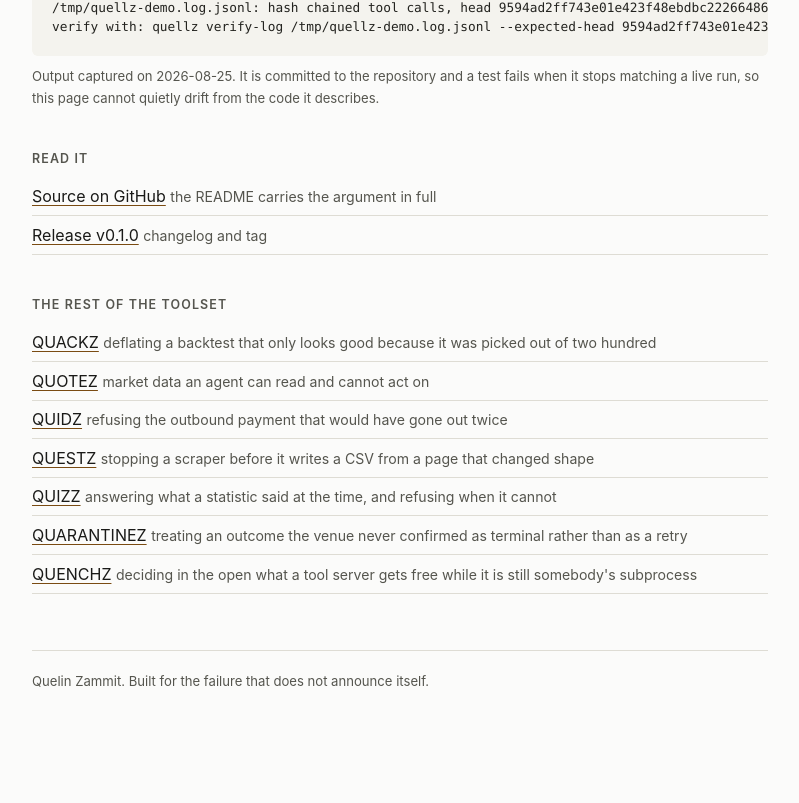
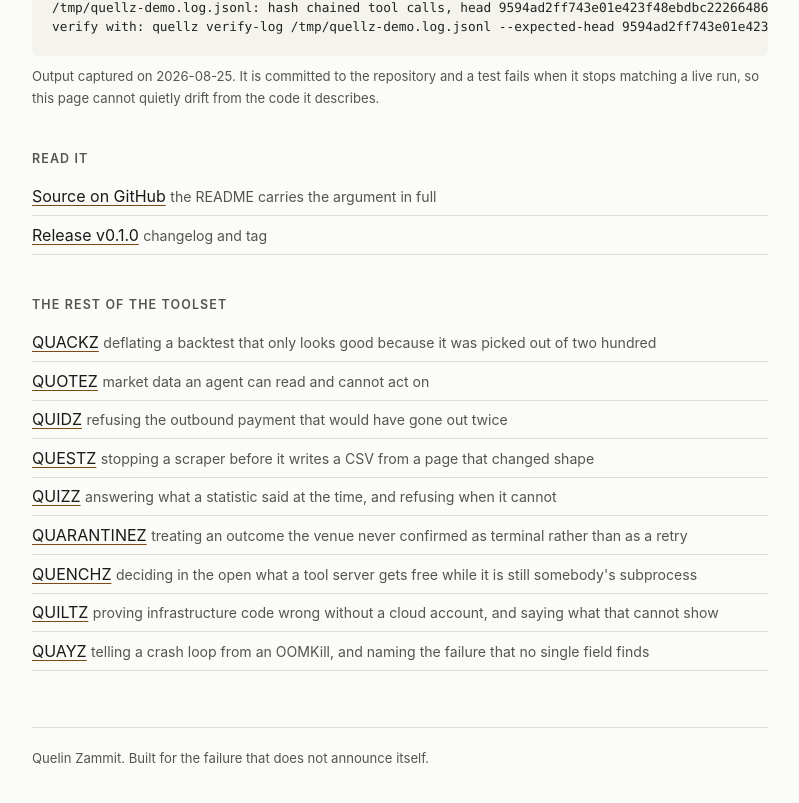
Before and after one commit to PNX89/QUELLZ, a plain HTML site: page site/index.html in a window 1280 px wide. Shown: the part 991-1794 px from the top of the page, without its empty margins (240-1039 px from the left). Before the commit the page ends 1763 px from the top, so only its background shows below. Drawn offline with Linux system fonts and the light colour scheme.

Commit message:
Correct three generated files that had drifted from what they describe

```diff
--- a/site/index.html
+++ b/site/index.html
@@ -114,6 +114,8 @@ verify with: quellz verify-log /tmp/quellz-demo.log.jsonl --expected-head 9594ad
       <li><a href="https://pnx89.github.io/QUIZZ/">QUIZZ</a> <span>answering what a statistic said at the time, and refusing when it cannot</span></li>
       <li><a href="https://pnx89.github.io/QUARANTINEZ/">QUARANTINEZ</a> <span>treating an outcome the venue never confirmed as terminal rather than as a retry</span></li>
       <li><a href="https://pnx89.github.io/QUENCHZ/">QUENCHZ</a> <span>deciding in the open what a tool server gets free while it is still somebody's subprocess</span></li>
+      <li><a href="https://pnx89.github.io/QUILTZ/">QUILTZ</a> <span>proving infrastructure code wrong without a cloud account, and saying what that cannot show</span></li>
+      <li><a href="https://pnx89.github.io/QUAYZ/">QUAYZ</a> <span>telling a crash loop from an OOMKill, and naming the failure that no single field finds</span></li>
   </ul>
 
   <footer>Quelin Zammit. Built for the failure that does not announce itself.</footer>
```
Also changed, not shown: 2 other files.
